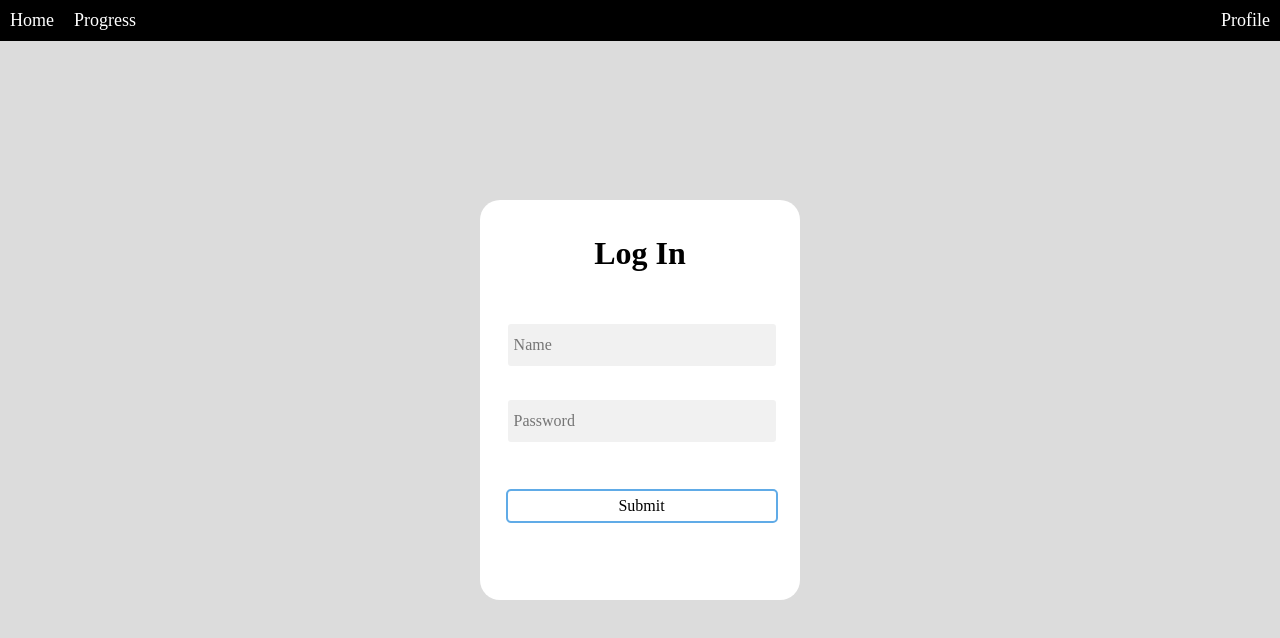
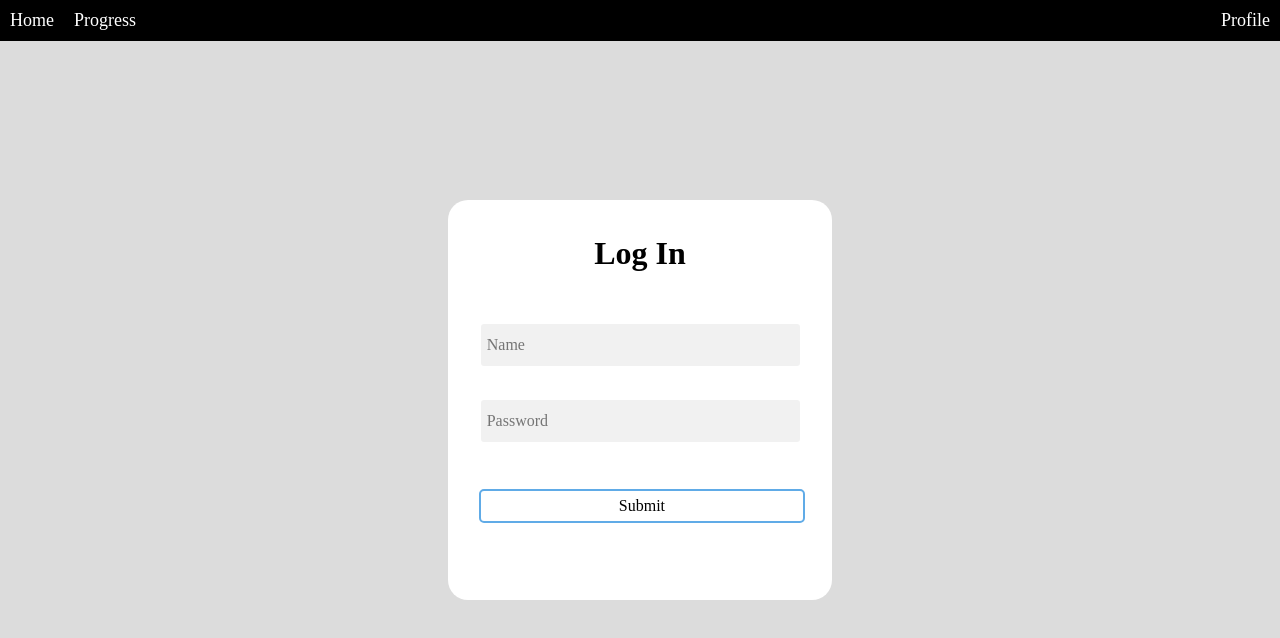
Before and after one commit to MeeraBarakat/Task2, a React (Create React App) app: page /login in a window 1280 px wide. Shown: the top 638 px of the page. Built offline with nearby package versions, Linux system fonts and the light colour scheme.

Commit message:
--loginWidthUpdate

```diff
--- a/src/App.css
+++ b/src/App.css
@@ -123,7 +123,7 @@ margin-top: -14px;
 }
 
 .cont{
-  width: 25vw;
+  width: 30vw;
   min-width: 300px;
   height:400px;
   min-height: 400px;
--- a/src/App.js
+++ b/src/App.js
@@ -8,7 +8,6 @@ import SharedLayout from './components/SharedLayout';
 import LoginPage from './components/LoginPage';
 import ProfilePage from './components/ProfilePage';
 import ProtectedRoute from './components/ProtectedRoute';
-import Weather from './components/weather';
 
 export const UserContext=createContext(null);
 
```
